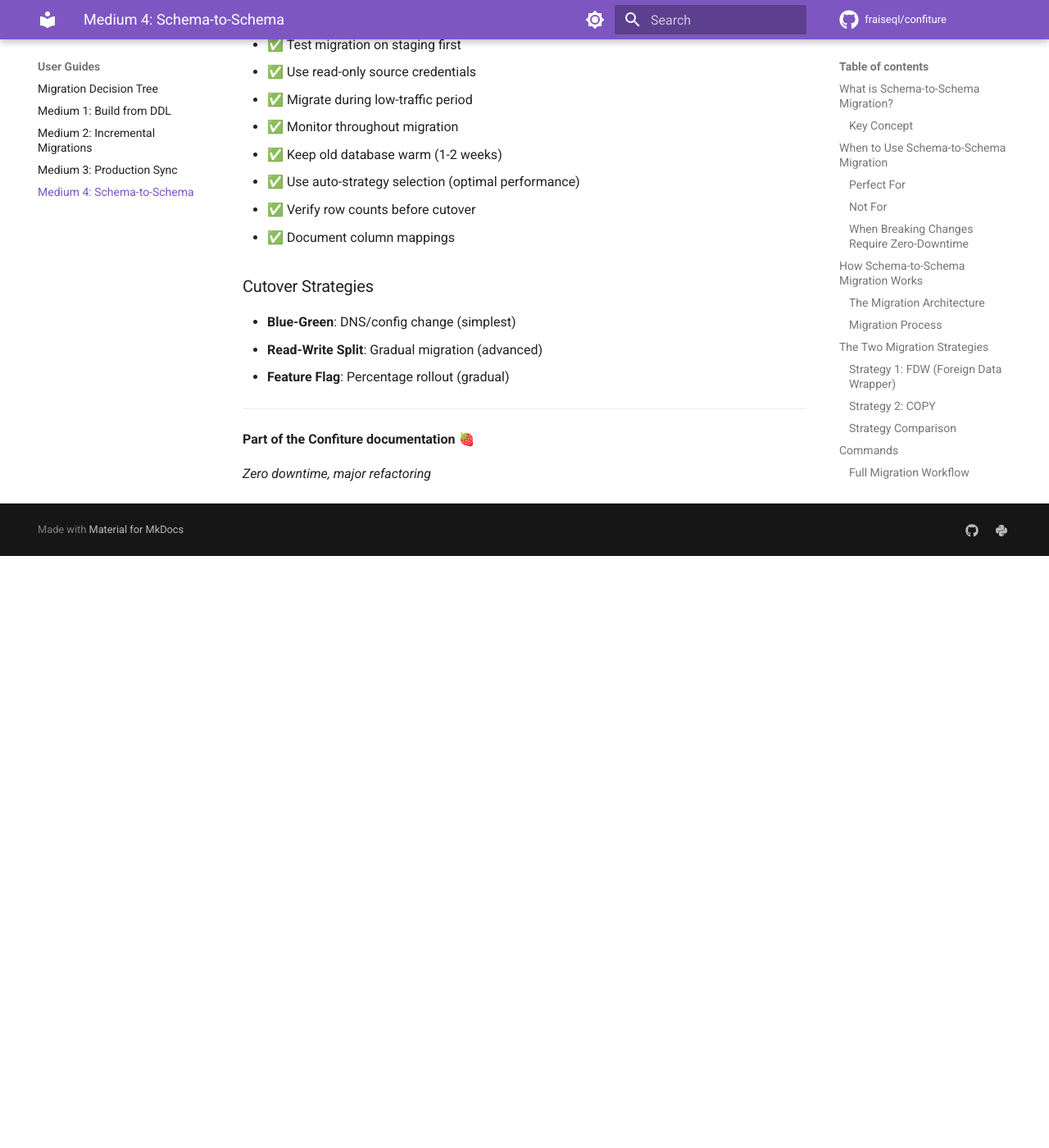
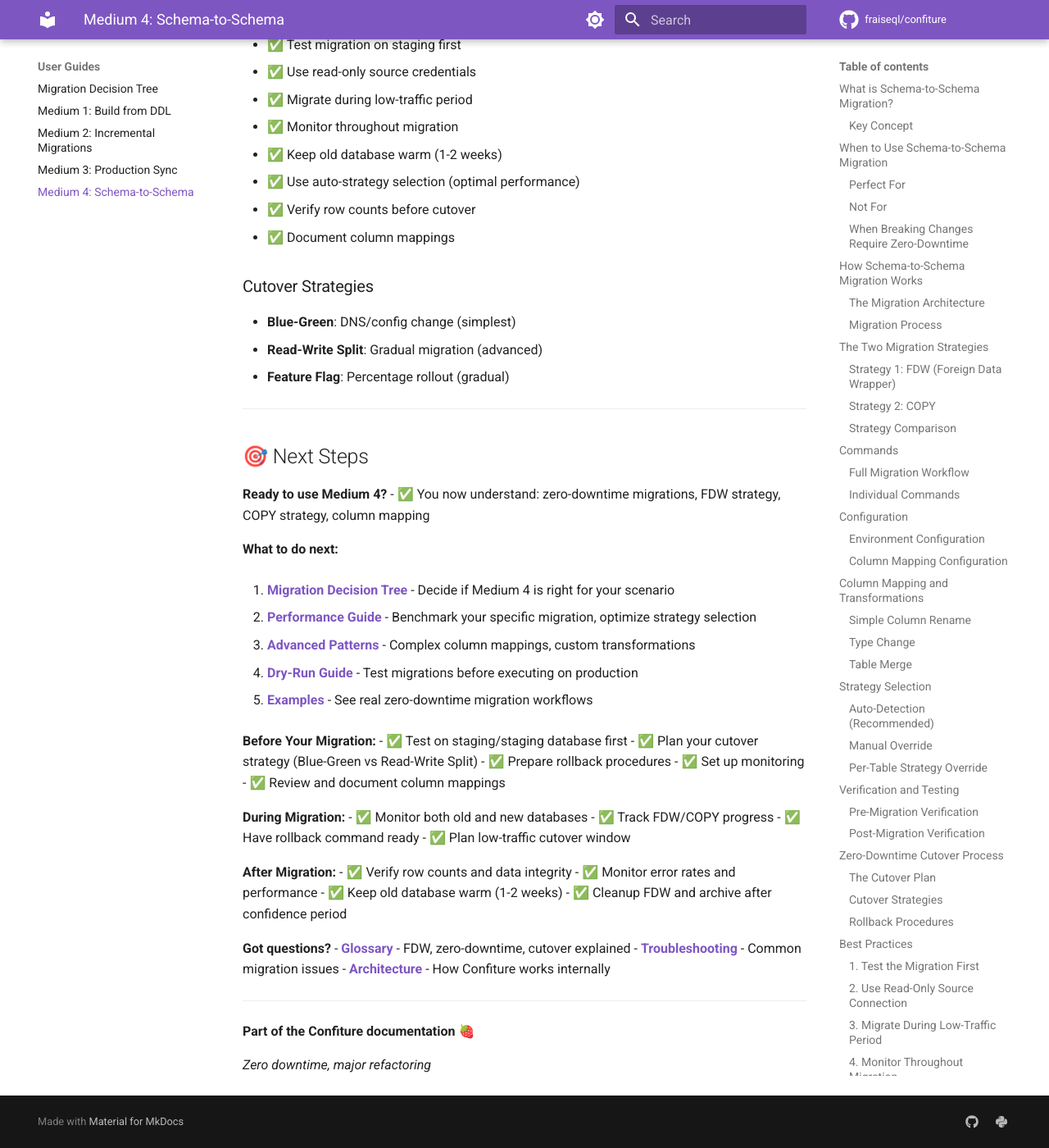
Before and after one commit to fraiseql/confiture, an MkDocs documentation site: the page built from docs/guides/medium-4-schema-to-schema.md, in a window 1280 px wide and 1400 px high, scrolled down 29346 px. Shown: the whole window at 82% size. Built offline with MkDocs 1.6.1 and Material for MkDocs 9.7.7, drawn with Linux system fonts in a browser that asks for light colours; comment, search, counter and statistics services are not loaded; the version menu is left out; before the commit the page ends 30024 px from its top, so only the background shows below that.

Commit message:
refactor(phase-3.3-qa): Add Next Steps sections to all migration guides
Phase 3.3: Navigation Streamlining - Completed

IMPROVEMENTS:
✅ docs/guides/medium-1-build-from-ddl.md
   Added "Next Steps" section with:
   - Clear progression path (SQL files → getting started → other mediums)
   - Links to organizing complex schemas
   - Decision tree reference
   - Example link and help resources

✅ docs/guides/medium-2-incremental-migrations.md
   Added "Next Steps" section with:
   - When to use Medium 2 vs Medium 4
   - Links to quick start and decision tree
   - Advanced topics (hooks, dry-run, performance)
   - Help resources and troubleshooting

✅ docs/guides/medium-3-production-sync.md
   Added "Next Steps" section with:
   - Custom anonymization strategies
   - Advanced patterns for data transformation
   - Security and compliance links
   - Common use cases (debugging, QA, testing)
   - Role-specific help (security officer guide)

✅ docs/guides/medium-4-schema-to-schema.md
   Added comprehensive "Next Steps" section with:
   - Pre-migration checklist
   - During-migration monitoring steps
   - Post-migration validation steps
   - Performance optimization guide
   - Cutover strategy selection

IMPACT:
📈 Users can now easily find next steps after learning a medium
📈 Clear progression: Learn → Practice → Master → Troubleshoot
📈 Cross-linking improved between related mediums
📈 Navigation feels less like isolated guides, more like connected path
📈 New users can follow logical learning sequence

Pattern Applied:
Each guide now ends with:
1. Confirmation of what was learned
2. 4-5 specific next step links
3. Advanced topics section (where applicable)
4. Support/help resources
5. Consistent footer

Files Changed: 4 migration guides
Lines Added: 125 lines of "Next Steps" sections
Quality: Consistent pattern across all mediums

Next Phase (3.4): Terminology Consistency
  - Link glossary terms throughout documentation
  - Standardize "Medium" terminology
  - Ensure consistent capitalization of Hook/hook
  - Estimated 2-3 hours

```diff
--- a/docs/guides/medium-4-schema-to-schema.md
+++ b/docs/guides/medium-4-schema-to-schema.md
@@ -1438,6 +1438,49 @@ confiture migrate schema-to-schema cleanup --target new_prod
 
 ---
 
+## 🎯 Next Steps
+
+**Ready to use Medium 4?**
+- ✅ You now understand: zero-downtime migrations, FDW strategy, COPY strategy, column mapping
+
+**What to do next:**
+
+1. **[Migration Decision Tree](./migration-decision-tree.md)** - Decide if Medium 4 is right for your scenario
+
+2. **[Performance Guide](../performance.md)** - Benchmark your specific migration, optimize strategy selection
+
+3. **[Advanced Patterns](./advanced-patterns.md)** - Complex column mappings, custom transformations
+
+4. **[Dry-Run Guide](./cli-dry-run.md)** - Test migrations before executing on production
+
+5. **[Examples](../../examples/)** - See real zero-downtime migration workflows
+
+**Before Your Migration:**
+- ✅ Test on staging/staging database first
+- ✅ Plan your cutover strategy (Blue-Green vs Read-Write Split)
+- ✅ Prepare rollback procedures
+- ✅ Set up monitoring
+- ✅ Review and document column mappings
+
+**During Migration:**
+- ✅ Monitor both old and new databases
+- ✅ Track FDW/COPY progress
+- ✅ Have rollback command ready
+- ✅ Plan low-traffic cutover window
+
+**After Migration:**
+- ✅ Verify row counts and data integrity
+- ✅ Monitor error rates and performance
+- ✅ Keep old database warm (1-2 weeks)
+- ✅ Cleanup FDW and archive after confidence period
+
+**Got questions?**
+- **[Glossary](../glossary.md)** - FDW, zero-downtime, cutover explained
+- **[Troubleshooting](./troubleshooting.md)** - Common migration issues
+- **[Architecture](../../ARCHITECTURE.md)** - How Confiture works internally
+
+---
+
 **Part of the Confiture documentation** 🍓
 
 *Zero downtime, major refactoring*
```
Also changed, not shown: docs/guides/medium-1-build-from-ddl.md (+24 -0 lines), docs/guides/medium-2-incremental-migrations.md (+28 -0 lines), docs/guides/medium-3-production-sync.md (+30 -0 lines).
